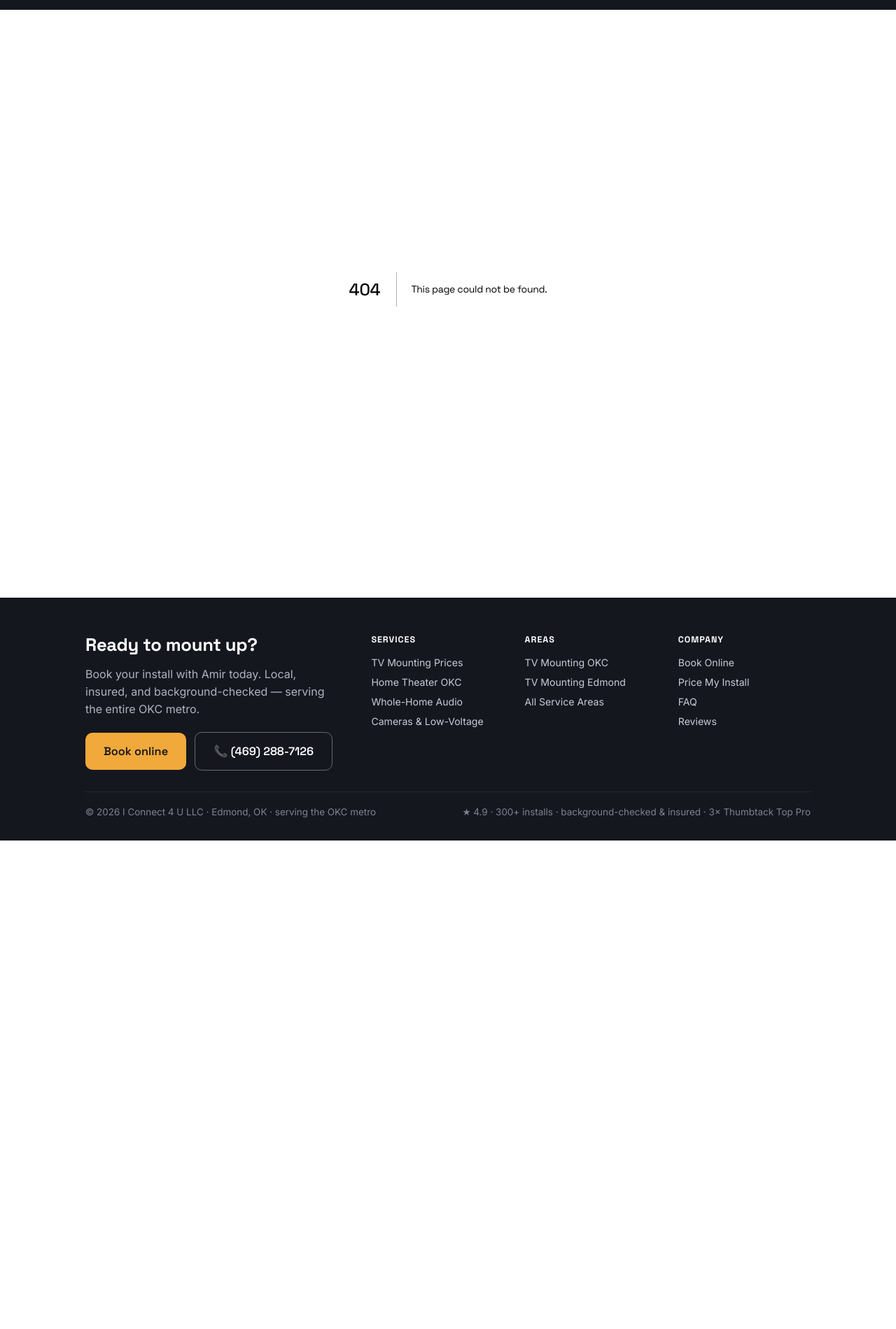
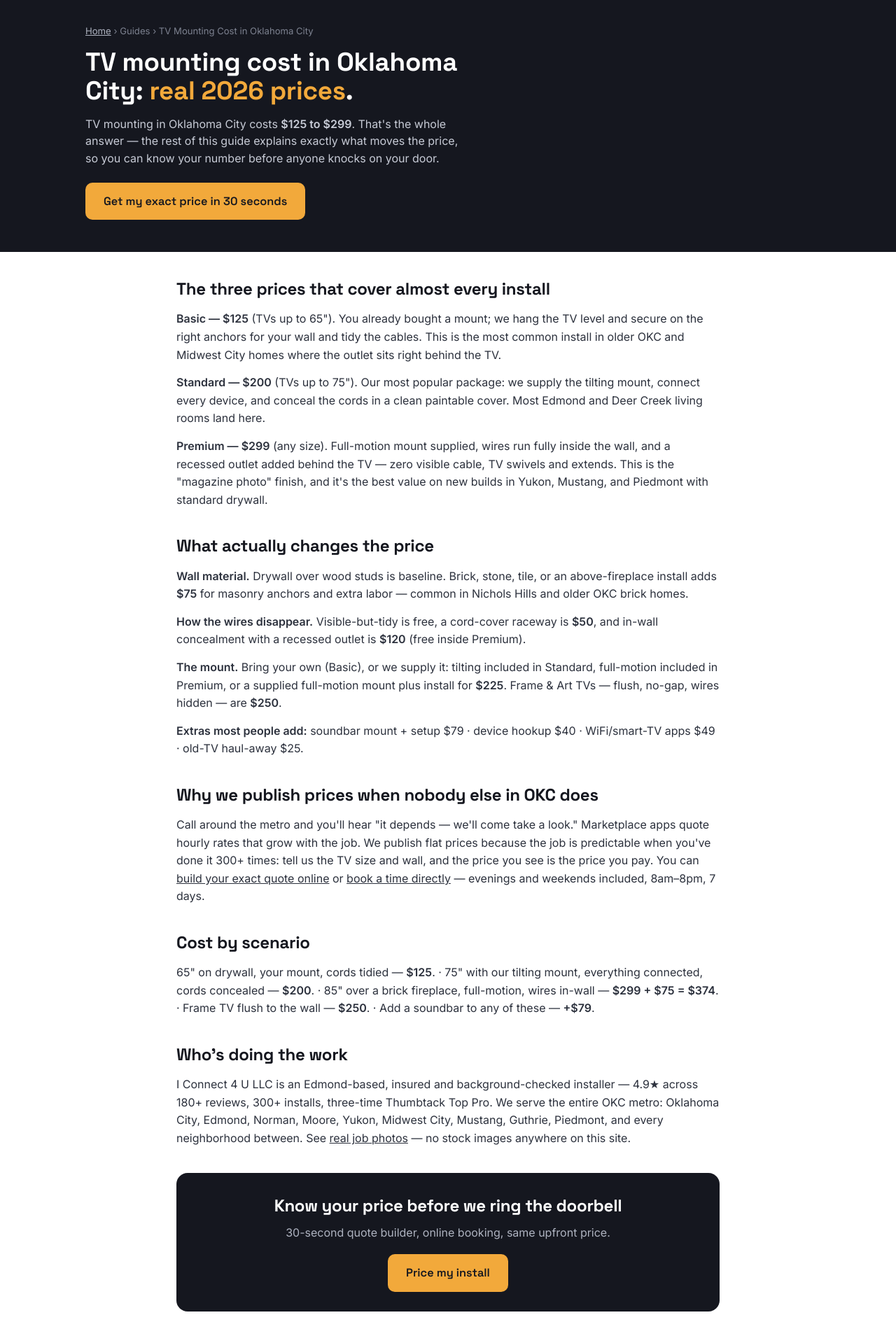
Before and after one commit to estahbanati26/ic4u-site, a Next.js app: page /guides/tv-mounting-cost-oklahoma-city in a window 1280 px wide. Before the commit this address had no page. Shown: the part 61-1960 px from the top of the page at 70% size. Before the commit the page ends 1262 px from the top, so only its background shows below. Built offline with nearby package versions, Linux system fonts and the light colour scheme.

Commit message:
Create page.jsx

```diff
--- /dev/null
+++ b/app/guides/tv-mounting-cost-oklahoma-city/page.jsx
@@ -0,0 +1,80 @@
+import Link from 'next/link';
+
+export const metadata = {
+  title: 'TV Mounting Cost in Oklahoma City (2026): Real Prices | I Connect 4 U',
+  description: 'TV mounting in Oklahoma City costs $125 to $299 depending on TV size and how the wires are hidden. Real 2026 prices for mounts, in-wall wiring, fireplace installs and add-ons — no quotes needed.',
+  alternates: { canonical: 'https://ic4u.us/guides/tv-mounting-cost-oklahoma-city/' }
+};
+
+const LD = [
+  {
+    '@context': 'https://schema.org', '@type': 'Article',
+    headline: 'TV Mounting Cost in Oklahoma City (2026): Real Prices, No Quote Games',
+    author: { '@type': 'Organization', name: 'I Connect 4 U LLC', url: 'https://ic4u.us/' },
+    publisher: { '@id': 'https://ic4u.us/#business' },
+    datePublished: '2026-09-24', dateModified: '2026-09-24',
+    mainEntityOfPage: 'https://ic4u.us/guides/tv-mounting-cost-oklahoma-city/'
+  },
+  {
+    '@context': 'https://schema.org', '@type': 'FAQPage',
+    mainEntity: [
+      ['How much does it cost to mount a TV in Oklahoma City?', 'Professional TV mounting in Oklahoma City costs $125 to $299. Basic install with your own mount is $125 (up to 65 inches). Standard is $200 (up to 75 inches) and includes the tilting mount, device hookup, and concealed cords. Premium is $299 for any size with a full-motion mount, wires fully in-wall, and a recessed outlet.'],
+      ['How much does it cost to hide TV wires in the wall?', 'In-wall wire concealment with a recessed outlet costs $120 as an add-on in the OKC metro, and is included free with a $299 Premium install. A paintable cord-cover raceway is a $50 alternative.'],
+      ['How much extra is mounting a TV over a fireplace?', 'Mounting on brick, stone, or tile — including above a fireplace — adds $75 to any package for masonry anchors and extra labor.'],
+      ['Is professional TV mounting worth it?', 'A professional install costs less than repairing one drywall mistake. For $125 to $299 you get the right anchors for your wall type, a level and secure mount, hidden wires, and every device connected — done in about an hour.'],
+      ['Why do handyman marketplaces charge hourly for TV mounting?', 'Marketplace platforms list hourly rates (often from $45 per hour plus fees) because the total is unknown until the job runs long. A flat-rate local installer quotes the finished job — $125 to $299 in the OKC metro — so the price cannot grow while the TV is on the wall.']
+    ].map(([q, a]) => ({ '@type': 'Question', name: q, acceptedAnswer: { '@type': 'Answer', text: a } }))
+  },
+  {
+    '@context': 'https://schema.org', '@type': 'BreadcrumbList',
+    itemListElement: [
+      { '@type': 'ListItem', position: 1, name: 'Home', item: 'https://ic4u.us/' },
+      { '@type': 'ListItem', position: 2, name: 'Guides', item: 'https://ic4u.us/guides/tv-mounting-cost-oklahoma-city/' }
+    ]
+  }
+];
+
+export default function Page() {
+  return (
+    <>
+      {LD.map((o, i) => <script key={i} type="application/ld+json" dangerouslySetInnerHTML={{ __html: JSON.stringify(o) }} />)}
+      <div className="subhero">
+        <div className="wrap">
+          <div className="crumb"><Link href="/">Home</Link> › Guides › TV Mounting Cost in Oklahoma City</div>
+          <h1>TV mounting cost in Oklahoma City: <em>real 2026 prices</em>.</h1>
+          <p>TV mounting in Oklahoma City costs <b>$125 to $299</b>. That&apos;s the whole answer — the rest of this guide explains exactly what moves the price, so you can know your number before anyone knocks on your door.</p>
+          <Link className="btn" href="/quote/">Get my exact price in 30 seconds</Link>
+        </div>
+      </div>
+      <main>
+        <div className="prose">
+          <h2>The three prices that cover almost every install</h2>
+          <p><b>Basic — $125</b> (TVs up to 65&quot;). You already bought a mount; we hang the TV level and secure on the right anchors for your wall and tidy the cables. This is the most common install in older OKC and Midwest City homes where the outlet sits right behind the TV.</p>
+          <p><b>Standard — $200</b> (TVs up to 75&quot;). Our most popular package: we supply the tilting mount, connect every device, and conceal the cords in a clean paintable cover. Most Edmond and Deer Creek living rooms land here.</p>
+          <p><b>Premium — $299</b> (any size). Full-motion mount supplied, wires run fully inside the wall, and a recessed outlet added behind the TV — zero visible cable, TV swivels and extends. This is the &quot;magazine photo&quot; finish, and it&apos;s the best value on new builds in Yukon, Mustang, and Piedmont with standard drywall.</p>
+
+          <h2>What actually changes the price</h2>
+          <p><b>Wall material.</b> Drywall over wood studs is baseline. Brick, stone, tile, or an above-fireplace install adds <b>$75</b> for masonry anchors and extra labor — common in Nichols Hills and older OKC brick homes.</p>
+          <p><b>How the wires disappear.</b> Visible-but-tidy is free, a cord-cover raceway is <b>$50</b>, and in-wall concealment with a recessed outlet is <b>$120</b> (free inside Premium).</p>
+          <p><b>The mount.</b> Bring your own (Basic), or we supply it: tilting included in Standard, full-motion included in Premium, or a supplied full-motion mount plus install for <b>$225</b>. Frame &amp; Art TVs — flush, no-gap, wires hidden — are <b>$250</b>.</p>
+          <p><b>Extras most people add:</b> soundbar mount + setup $79 · device hookup $40 · WiFi/smart-TV apps $49 · old-TV haul-away $25.</p>
+
+          <h2>Why we publish prices when nobody else in OKC does</h2>
+          <p>Call around the metro and you&apos;ll hear &quot;it depends — we&apos;ll come take a look.&quot; Marketplace apps quote hourly rates that grow with the job. We publish flat prices because the job is predictable when you&apos;ve done it 300+ times: tell us the TV size and wall, and the price you see is the price you pay. You can <Link href="/quote/">build your exact quote online</Link> or <Link href="/book/">book a time directly</Link> — evenings and weekends included, 8am–8pm, 7 days.</p>
+
+          <h2>Cost by scenario</h2>
+          <p>65&quot; on drywall, your mount, cords tidied — <b>$125</b>. · 75&quot; with our tilting mount, everything connected, cords concealed — <b>$200</b>. · 85&quot; over a brick fireplace, full-motion, wires in-wall — <b>$299 + $75 = $374</b>. · Frame TV flush to the wall — <b>$250</b>. · Add a soundbar to any of these — <b>+$79</b>.</p>
+
+          <h2>Who&apos;s doing the work</h2>
+          <p>I Connect 4 U LLC is an Edmond-based, insured and background-checked installer — 4.9★ across 180+ reviews, 300+ installs, three-time Thumbtack Top Pro. We serve the entire OKC metro: Oklahoma City, Edmond, Norman, Moore, Yukon, Midwest City, Mustang, Guthrie, Piedmont, and every neighborhood between. See <Link href="/gallery/">real job photos</Link> — no stock images anywhere on this site.</p>
+
+          <div className="ctaband">
+            <h2>Know your price before we ring the doorbell</h2>
+            <p>30-second quote builder, online booking, same upfront price.</p>
+            <Link className="btn" href="/quote/">Price my install</Link>
+          </div>
+        </div>
+      </main>
+    </>
+  );
+}
```
